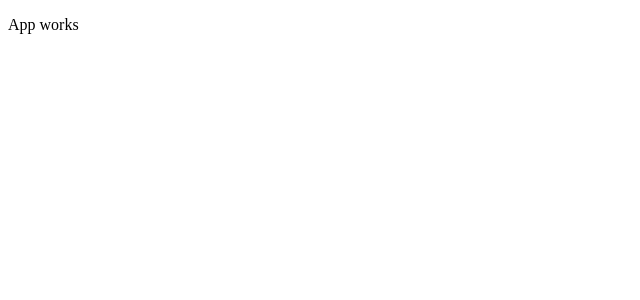
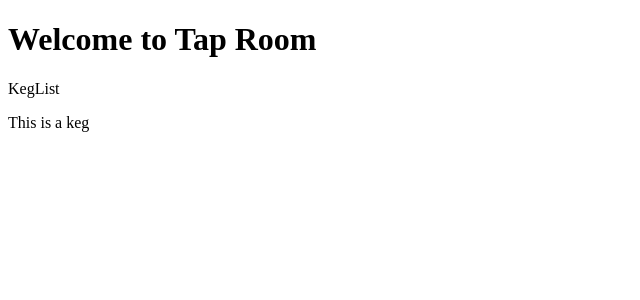
Before and after one commit to JohnSawiris/tap-room-react, a React app: page / in a window 1280 px wide. Shown: the top 300 px of the page, without its empty margins (0-640 px from the left). Built offline with nearby package versions, Linux system fonts and the light colour scheme.

Commit message:
add initial React components and configure css modules in webpack

```diff
--- a/package.json
+++ b/package.json
@@ -14,7 +14,8 @@
   "dependencies": {
     "prop-types": "^15.5.10",
     "react": "^15.5.4",
-    "react-dom": "^15.5.4"
+    "react-dom": "^15.5.4",
+    "styled-jsx": "^2.2.4"
   },
   "devDependencies": {
     "babel-core": "^6.24.1",
--- a/src/components/App.jsx
+++ b/src/components/App.jsx
@@ -1,8 +1,14 @@
 import React from 'react';
+
+import Header from './Header';
+import KegList from './KegList';
 
 function App() {
   return(
-    <p>App works</p>
+    <div>
+      <Header />
+      <KegList />
+    </div>
   );
 }
 
--- /dev/null
+++ b/src/components/Header.jsx
@@ -0,0 +1,11 @@
+import React from 'react';
+
+function Header() {
+  return(
+    <div>
+      <h1>Welcome to Tap Room</h1>
+    </div>
+  );
+}
+
+export default Header;
--- /dev/null
+++ b/src/components/Keg.jsx
@@ -0,0 +1,9 @@
+import React from 'react';
+
+function Keg() {
+  return(
+    <p>This is a keg</p>
+  );
+}
+
+export default Keg;
--- /dev/null
+++ b/src/components/KegList.jsx
@@ -0,0 +1,14 @@
+import React from 'react';
+
+import Keg from './Keg';
+
+function KegList() {
+  return(
+    <div>
+      <p>KegList</p>
+      <Keg />
+    </div>
+  );
+}
+
+export default KegList;
--- a/webpack.config.js
+++ b/webpack.config.js
@@ -51,7 +51,8 @@ module.exports = {
             'react'
           ],
           plugins: [
-            'react-hot-loader/babel'
+            'react-hot-loader/babel',
+            'styled-jsx/babel'
           ]
         }
       }
```
Also changed, not shown: 1 other file (tests, documents, lock files or other folders).
